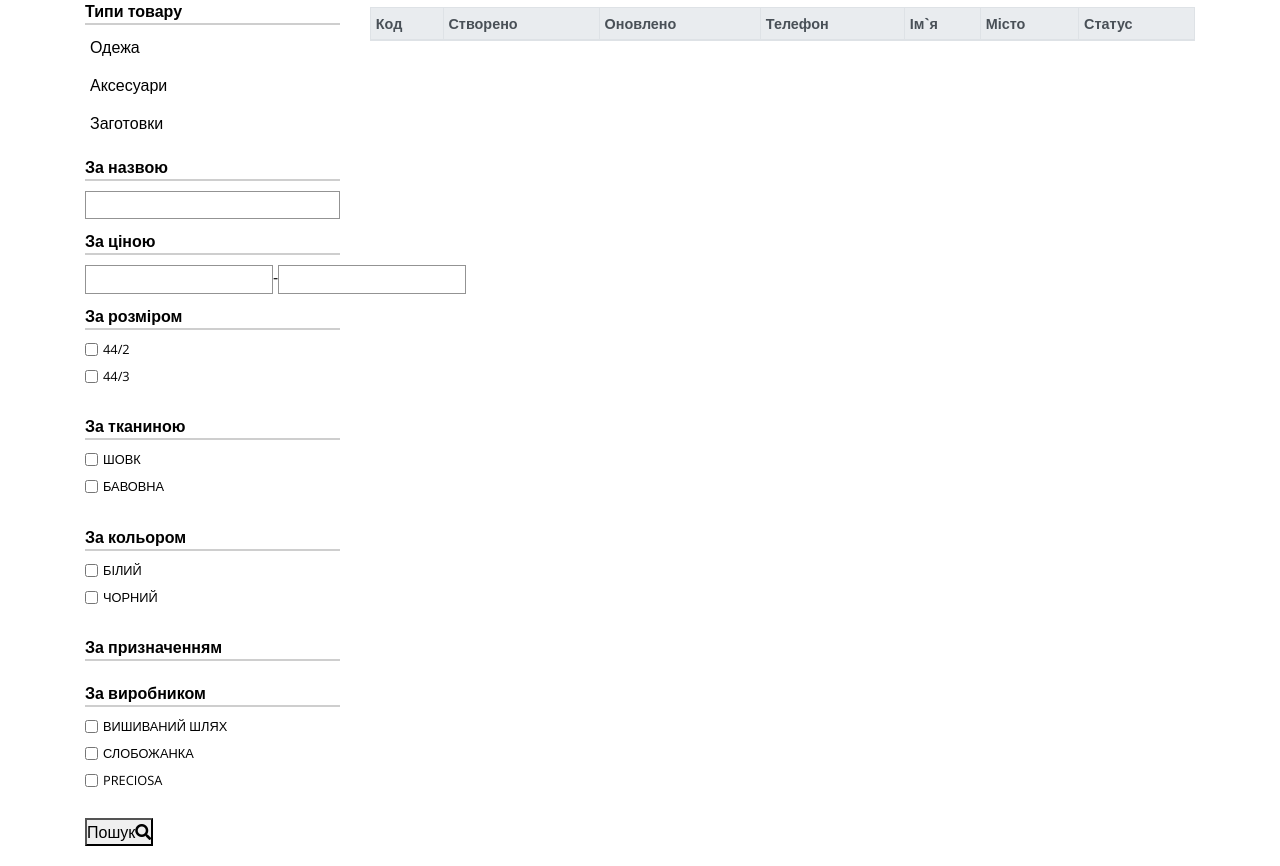
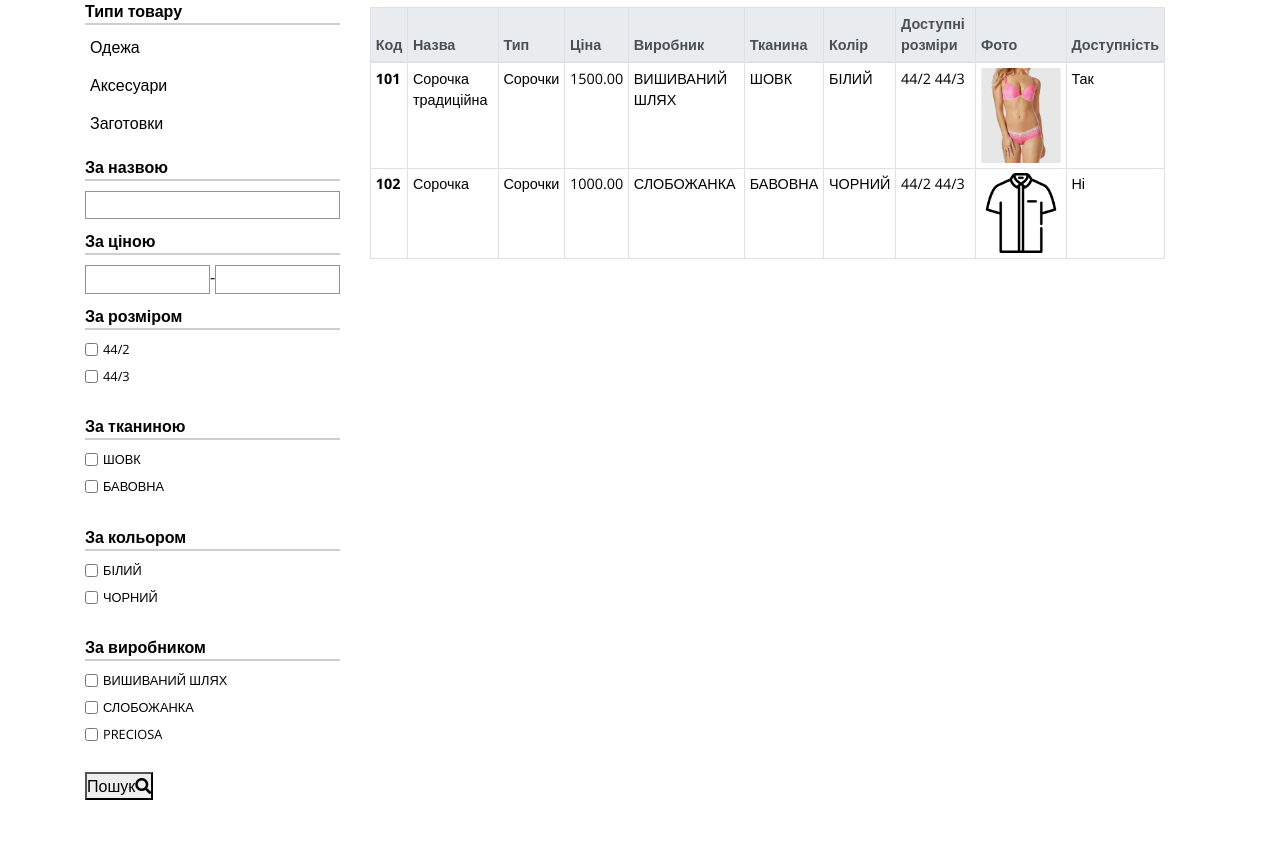
Before and after one commit to biryukov-m/craft-shop, a Django app: page /adm/products/ in a window 1280 px wide. Shown: the part 89-955 px from the top of the page. After the commit the page ends 889 px from the top, so only its background shows below. Run offline with Django 3.2, Linux system fonts and the light colour scheme; data comes from the database, SQL or seed files in the repository; both versions use the stored data as it was after the commit; lists and menus that the app fills with data are empty; some libraries are stand-ins or nearby versions.

Commit message:
Исправлен фильтр в части "sizes" везде по приложению. Доработан сайдбар кастомной админки со списком заказов. С помощью localStorage сохраняются состояния чекбоксов, осталось сохранять состояния разворачивающихся списков. Написана генерация уникального кода для товара. Написано отображения списка товаров в админке.

```diff
--- a/custom_admin/forms.py
+++ b/custom_admin/forms.py
@@ -25,7 +25,7 @@ class OrderFilter(django_filters.FilterSet):
 class ItemFilter(django_filters.FilterSet):
     name = django_filters.CharFilter(lookup_expr='icontains')
     price = django_filters.RangeFilter(field_name='price')
-    size = django_filters.ModelMultipleChoiceFilter(queryset=Size.objects.all(), widget=forms.CheckboxSelectMultiple)
+    available_sizes = django_filters.ModelMultipleChoiceFilter(queryset=Size.objects.all(), widget=forms.CheckboxSelectMultiple)
     fabric = django_filters.ModelMultipleChoiceFilter(queryset=Fabric.objects.all(), widget=forms.CheckboxSelectMultiple)
     color = django_filters.ModelMultipleChoiceFilter(queryset=Color.objects.all(), widget=forms.CheckboxSelectMultiple)
     brand = django_filters.ModelMultipleChoiceFilter(queryset=Brand.objects.all(), widget=forms.CheckboxSelectMultiple)
--- a/custom_admin/static/custom_admin/css/admin_main.css
+++ b/custom_admin/static/custom_admin/css/admin_main.css
@@ -217,6 +217,16 @@ a:hover {
 .main-layout .main .sidebar .functions-block form.filters .attribute .select-wrapper ul li input[type=checkbox] {
   margin-right: 5px;
 }
+.main-layout .main .sidebar .functions-block form.filters .attribute.price .select-wrapper {
+  display: block;
+}
+.main-layout .main .sidebar .functions-block form.filters .attribute.price .select-wrapper .price-wrapper {
+  width: 100%;
+  display: flex;
+}
+.main-layout .main .sidebar .functions-block form.filters .attribute.price .select-wrapper .price-wrapper input {
+  width: 45%;
+}
 .main-layout .main .sidebar .functions-block form.filters .department-header {
   display: block;
   font-size: 1.1rem;
@@ -349,18 +359,22 @@ a:hover {
 .main-layout .main .content .functions-block li:hover .description {
   color: #ff4081;
 }
-.main-layout .main .content .orders-table-content header h3 {
+.main-layout .main .content .table header {
   font-family: "Open Sans", sans-serif;
   color: black;
   font-weight: bold;
 }
-.main-layout .main .content .orders-table-content .table-wrapper table {
+.main-layout .main .content .table .table-wrapper table {
   font-family: "Open Sans", sans-serif;
   font-size: 0.9rem;
   color: black;
 }
-.main-layout .main .content .orders-table-content .table-wrapper table tbody tr {
+.main-layout .main .content .table .table-wrapper table tbody tr {
   cursor: pointer;
+}
+.main-layout .main .content .table .table-wrapper table tbody tr td img {
+  display: block;
+  max-width: 100%;
 }
 .main-layout .main .content .order-detail .header {
   font-family: "Open Sans", sans-serif;
@@ -388,5 +402,16 @@ a:hover {
   font-size: 0.9rem;
   padding: 3px 6px;
 }
+.main-layout .main .content .products-table-content header {
+  font-family: "Open Sans", sans-serif;
+  color: black;
+  font-weight: bold;
+  border-bottom: 2px solid #cecece;
+  font-size: 1.2rem;
+  margin-bottom: 10px;
+}
+.main-layout .main .content .products-table-content header h3 {
+  font-family: "Open Sans";
+}
 
 /*# sourceMappingURL=admin_main.css.map */
--- a/custom_admin/static/custom_admin/css/admin_main.sass
+++ b/custom_admin/static/custom_admin/css/admin_main.sass
@@ -152,7 +152,6 @@ a:hover
               font-size: 0.95rem
               &:hover
                 color: $highlight
-
         form.filters
           .attribute
             margin-bottom: 10px
@@ -196,6 +195,14 @@ a:hover
                     align-items: center
                   input[type=checkbox]
                     margin-right: 5px
+          .attribute.price
+            .select-wrapper
+              display: block
+              .price-wrapper
+                width: 100%
+                display: flex
+                input
+                  width: 45%
           .department-header
             display: block
             font-size: 1.1rem
@@ -233,8 +240,6 @@ a:hover
                           font-weight: 600
                         input[type='checkbox']
                           margin-right: 5px
-
-
     .content
       .functions-block
         font-family: "Open Sans", sans-serif
@@ -309,29 +314,24 @@ a:hover
               color: $highlight
             .description
               color: $highlight
-      .orders-table-content
+      .table
         header
-          h3
-            font-family: "Open Sans", sans-serif
-            color: black
-            font-weight: bold
-        .display-functions
-          ul
-            li
+          font-family: "Open Sans", sans-serif
+          color: black
+          font-weight: bold
         .table-wrapper
           table
             font-family: "Open Sans", sans-serif
             font-size: 0.9rem
             color: black
-            thead
-              tr
-                th
-                  td
             tbody
               tr
                 cursor: pointer
-                th
-                  td
+                td
+                  img
+                    display: block
+                    max-width: 100%
+
       .order-detail
         .header
           font-family: "Open Sans", sans-serif
@@ -355,3 +355,13 @@ a:hover
             margin-bottom: 15px
             font-size: 0.9rem
             padding: 3px 6px
+      .products-table-content
+        header
+          font-family: "Open Sans", sans-serif
+          color: black
+          font-weight: bold
+          border-bottom: 2px solid $lighter
+          font-size: 1.2rem
+          margin-bottom: 10px
+          h3
+            font-family: "Open Sans"
--- a/custom_admin/static/custom_admin/js/scripts.js
+++ b/custom_admin/static/custom_admin/js/scripts.js
@@ -81,7 +81,7 @@ $(document).ready(function () {
 
     // В таблице заказов при нажатии на строку заказа - переход на его детальное отображение
     $('.orders-table-content table tbody tr').on('click', function () {
-               window.location = this.getAttribute('data-url');
+        window.location = this.getAttribute('data-url');
     });
 
     //  Скрипты сайдбара   main__sidebar_products.html
@@ -90,4 +90,29 @@ $(document).ready(function () {
         $(this).siblings('ul').slideToggle();
     });
 
+
+    // Обработка отмеченых чекбоксов в фильтре.
+    // При клике переносится в локал сторадж состояние "checked"
+    $('.item_type_checkbox').click(function(e){
+        if (e.target.checked) {
+            localStorage.setItem('admin_sidebar_'+this.id, 'yes');
+        } else {
+            localStorage.setItem('admin_sidebar_'+this.id, 'no');
+        }
+    });
+    // При загрузке страницы, у каждого чекбокса запрашивает из локал стораджа информацию
+    // о предыдущем состоянии, и согласно этому ставит или удаляет атрибут checked
+    $('.item_type_checkbox').each(
+        function () {
+            if (localStorage.getItem('admin_sidebar_'+this.id)==='yes'){
+                this.setAttribute('checked', '');
+                $(this).closest('a').addClass('opened');
+                // Тут надо придумать способ сменить ближайшей ссылке "а" класс на opened
+                console.log($(this).closest('a'));
+            }
+            else {
+                this.removeAttribute('checked');
+            }
+        }
+    )
 });
--- a/custom_admin/views.py
+++ b/custom_admin/views.py
@@ -12,11 +12,6 @@ from django.db.models import Max, Min
 from .forms import OrderFilter
 from .forms import ItemFilter
 from .forms import OrderAdminForm
-
-
-def main(request):
-    template = 'custom_admin/main.html'
-    return render(request, template)
 
 
 class Main(View):
@@ -91,7 +86,6 @@ class OrderRemove(View):
 
 
 # Поведение с товарами
-
 class AllProducts(View):
     template_name = 'custom_admin/products.html'
 
@@ -108,29 +102,6 @@ class AllProducts(View):
         items_list = Item.objects.all()
         item_filter = ItemFilter(request.GET, queryset=items_list)
         form = item_filter.form
-        #
-        # items_list = item_type_obj.get_items()
-        # product_filter = ProductFilter(request.GET, queryset=items_list)
-        # form = product_filter.form
-        # # Аггрегация макс и мин цены из всего списка товаров
-        # min_price = items_list.aggregate(Min('price'))
-        # max_price = items_list.aggregate(Max('price'))
-        # # Достать из аггрегации конкретные значения цен
-        # try:
-        #     min_price = int(min_price['price__min'])
-        #     max_price = int(max_price['price__max'])
-        # except TypeError:
-        #     min_price, max_price = 0, 0
-        #
-        # if 'price_min' in request.GET:
-        #     current_min_price = request.GET.get('price_min')
-        # else:
-        #     current_min_price = min_price
-        #
-        # if 'price_max' in request.GET:
-        #     current_max_price = request.GET.get('price_max')
-        # else:
-        #     current_max_price = max_price
 
         context = locals()
 
--- a/orders/models.py
+++ b/orders/models.py
@@ -274,5 +274,4 @@ def post_save_for_order(instance, **kwargs):
             print('Deleting instance with error')
             instance.delete()
 
-
 post_save.connect(post_save_for_order, sender=Order)
--- a/product/forms.py
+++ b/product/forms.py
@@ -11,7 +11,8 @@ import django_filters
 class ProductFilter(django_filters.FilterSet):
     name = django_filters.CharFilter(lookup_expr='iexact')
     price = django_filters.RangeFilter(field_name='price')
-    size = django_filters.ModelMultipleChoiceFilter(queryset=Size.objects.all(), widget=forms.CheckboxSelectMultiple)
+    available_sizes = django_filters.ModelMultipleChoiceFilter(queryset=Size.objects.all(), widget=forms.CheckboxSelectMultiple)
+    # available_sizes = django_filters.ModelMultipleChoiceFilter()
     fabric = django_filters.ModelMultipleChoiceFilter(queryset=Fabric.objects.all(), widget=forms.CheckboxSelectMultiple)
     color = django_filters.ModelMultipleChoiceFilter(queryset=Color.objects.all(), widget=forms.CheckboxSelectMultiple)
     brand = django_filters.ModelMultipleChoiceFilter(queryset=Brand.objects.all(), widget=forms.CheckboxSelectMultiple)
--- a/templates/custom_admin/main__sidebar_products.html
+++ b/templates/custom_admin/main__sidebar_products.html
@@ -1,5 +1,4 @@
 <div class="functions-block">
-
     <form class="filters" action="{% url "custom_admin:products" %}">
         <div class="attribute item_types">
             <div class="header-wrapper">
@@ -16,14 +15,16 @@
                                         {% for it in sec.get_item_types %}
                                             <li class="item-type">
                                                 <label for="id_item_type_{{ it.id }}">
-                                                    <input type="checkbox"
+                                                    <input class="item_type_checkbox"
+                                                            type="checkbox"
                                                            name="item_type"
                                                            value="{{ it.id|add:"1" }}"
                                                            id="id_item_type_{{ it.id }}"
-                                                    > {{ it.name|capfirst }}
+                                                    >{{ it.name|capfirst }}
                                                 </label>
                                             </li>
                                         {% endfor %}
+
                                     </ul>
                                 </li>
                             {% endfor %}
@@ -40,12 +41,12 @@
                 {{ form.name }}
             </div>
         </div>
-        <div class="attribute">
+        <div class="attribute price">
             <div class="header-wrapper">
                 <div class="header"><span class="bold"></span><span class="thin">За ціною</span></div>
             </div>
             <div class="select-wrapper">
-                {{ form.price }}
+                <div class="price-wrapper">{{ form.price }}</div>
             </div>
         </div>
         <div class="attribute">
@@ -53,7 +54,7 @@
                 <div class="header"><span class="bold"></span><span class="thin">За розміром</span></div>
             </div>
             <div class="select-wrapper">
-                {{ form.size }}
+                {{ form.available_sizes }}
             </div>
         </div>
         <div class="attribute">
@@ -74,14 +75,6 @@
         </div>
         <div class="attribute">
             <div class="header-wrapper">
-                <div class="header"><span class="bold"></span><span class="thin">За призначенням</span></div>
-            </div>
-            <div class="select-wrapper">
-                {{ form.gender }}
-            </div>
-        </div>
-        <div class="attribute">
-            <div class="header-wrapper">
                 <div class="header"><span class="bold"></span><span class="thin">За виробником</span></div>
             </div>
             <div class="select-wrapper">
--- a/templates/custom_admin/orders.html
+++ b/templates/custom_admin/orders.html
@@ -4,7 +4,7 @@
     {% include 'custom_admin/main__sidebar_orders.html' %}
 {% endblock %}
 {% block content %}
-    <div class="row orders-table-content">
+    <div class="row table orders">
         <div class="col-sm-12">
             <header><h3>{{ breadcrumbs }}</h3></header>
             <div class="table-wrapper">
--- a/templates/custom_admin/products.html
+++ b/templates/custom_admin/products.html
@@ -1,14 +1,9 @@
-
-
-
-
 {% extends 'custom_admin/base.html' %}
-
 {% block sidebar %}
     {% include 'custom_admin/main__sidebar_products.html' %}
 {% endblock %}
 {% block content %}
-    <div class="row orders-table-content">
+    <div class="row table products">
         <div class="col-sm-12">
             <header><h3>{{ breadcrumbs }}</h3></header>
             <div class="table-wrapper">
@@ -16,24 +11,30 @@
                     <thead class="thead-light table-bordered">
                         <tr>
                             <th scope="col">Код</th>
-                            <th scope="col">Створено</th>
-                            <th scope="col">Оновлено</th>
-                            <th scope="col">Телефон</th>
-                            <th scope="col">Ім`я</th>
-                            <th scope="col">Місто</th>
-                            <th scope="col">Статус</th>
+                            <th scope="col">Назва</th>
+                            <th scope="col">Тип</th>
+                            <th scope="col">Ціна</th>
+                            <th scope="col">Виробник</th>
+                            <th scope="col">Тканина</th>
+                            <th scope="col">Колір</th>
+                            <th scope="col">Доступні розміри</th>
+                            <th scope="col">Фото</th>
+                            <th scope="col">Доступність</th>
                         </tr>
                     </thead>
                     <tbody class="table-striped table-bordered">
-                    {% for order in order_filter.qs %}
-                        <tr data-url="{{ order.get_absolute_admin_url }}">
-                            <th>{{ order.code }}</th>
-                            <td>{{ order.created|date:"j.m.y" }}</td>
-                            <td>{{ order.updated|date:"j.m.y" }}</td>
-                            <td>{{ order.customer_phone }}</td>
-                            <td>{{ order.customer_name }}</td>
-                            <td>{{ order.customer_city }}</td>
-                            <td>{% for status in order.status.all %}{{ status.verbose_name }}{% endfor %}</td>
+                    {% for item in item_filter.qs %}
+                        <tr data-url="{{ item.get_absolute_admin_url }}">
+                            <th>{{ item.code }}</th>
+                            <td>{{ item.name }}</td>
+                            <td>{{ item.item_type }}</td>
+                            <td>{{ item.price }}</td>
+                            <td>{{ item.brand }}</td>
+                            <td>{{ item.fabric }}</td>
+                            <td>{{ item.color }}</td>
+                            <td>{% for size in item.get_sizes %}{{ size }} {% endfor %}</td>
+                            <td><img src="{{ item.get_image_basic_url }}"></td>
+                            <td>{% if item.available %}Так{% else %}Ні{% endif %}</td>
                         </tr>
                     {% endfor %}
                     </tbody>
--- a/templates/landing/catalogue_and_sidebar/catalogue_and_sidebar_skelet.html
+++ b/templates/landing/catalogue_and_sidebar/catalogue_and_sidebar_skelet.html
@@ -74,7 +74,7 @@
                             <div class="line"></div>
                         </div>
                         <div class="select-wrapper">
-                            {{ form.size }}
+                            {{ form.available_sizes }}
                         </div>
                     </div>
                     <div class="attribute brands">
```
Also changed, not shown: product/models.py (+18 -2 lines), db.sqlite3, product/migrations/0022_item_code.py (added), product/migrations/0023_auto_20190912_1207.py (added), 1 other file.
